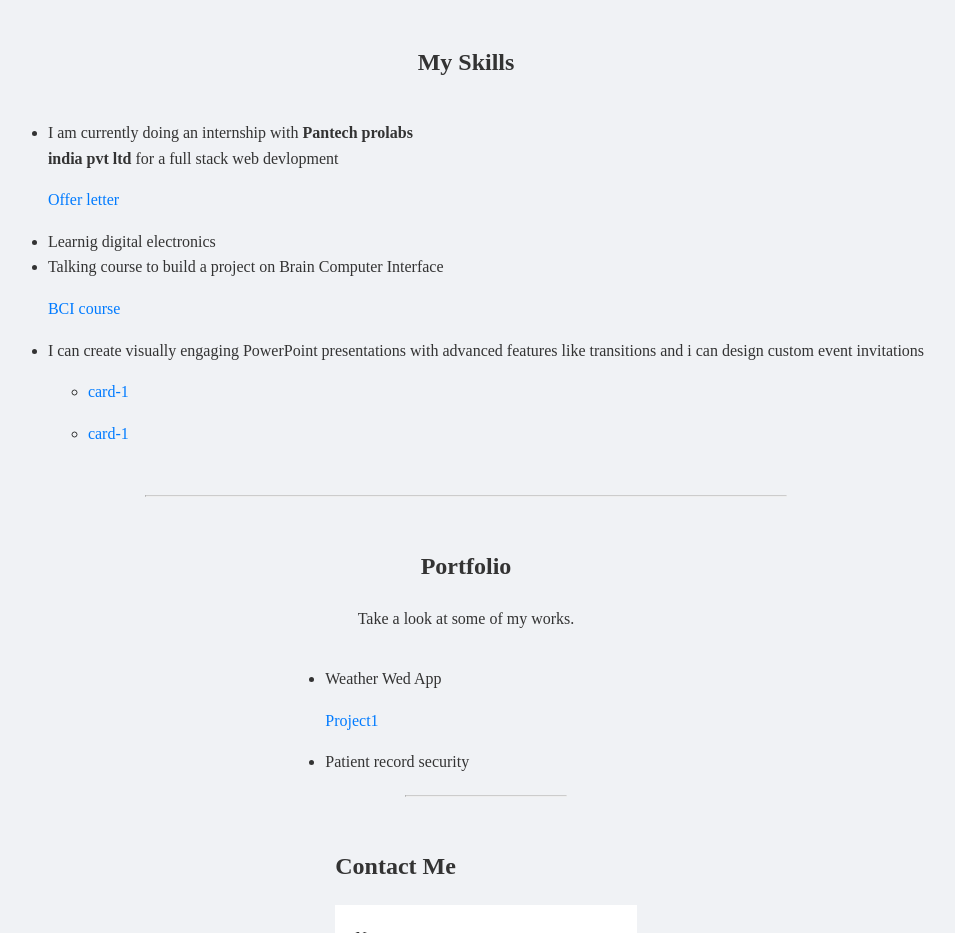
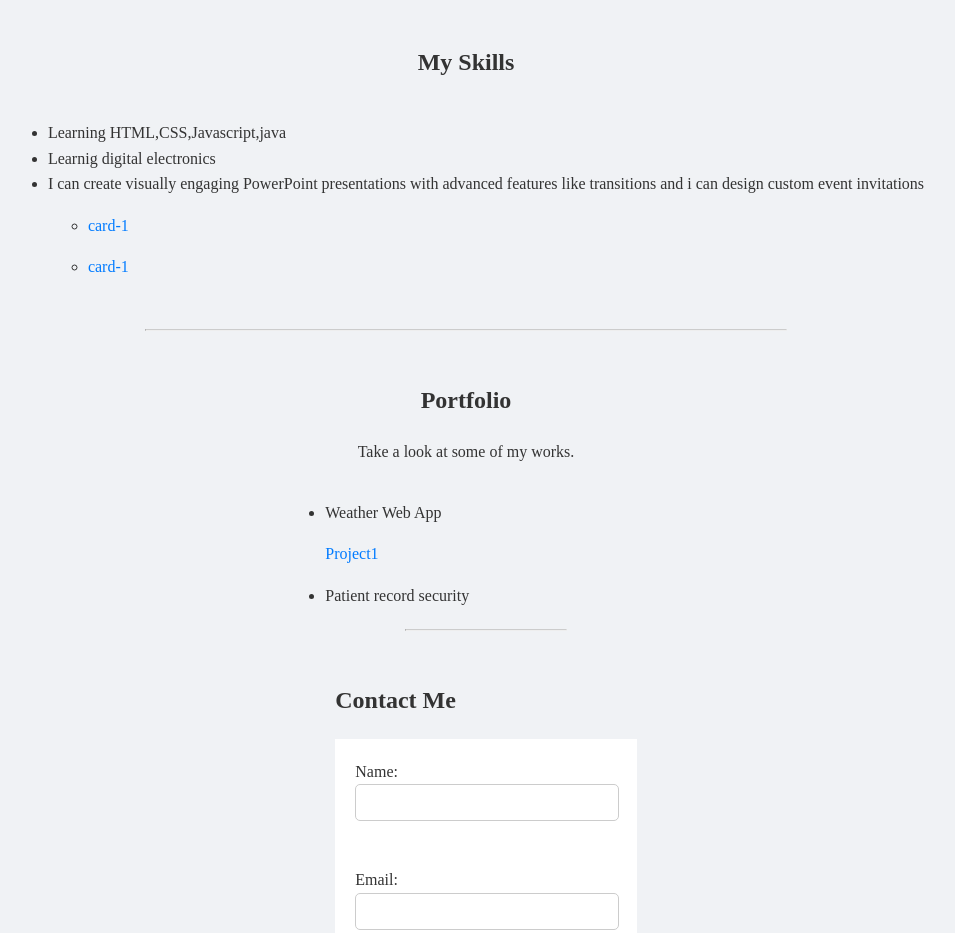
Before and after one commit to Ganavi-gowda-am/ganavi, a plain HTML site: page index.html in a window 1280 px wide. Shown: the part 900-1833 px from the top of the page, without its empty margins (174-1129 px from the left). Drawn offline with Linux system fonts and the light colour scheme; a web font is replaced by a local one.

Commit message:
Update index.html

```diff
--- a/index.html
+++ b/index.html
@@ -40,14 +40,9 @@ Welcome to My World!<br><p style="font-size: 20px">This is Ganavi, a Tech Enthus
 <tr>
     <td>
         <ul style="text-align:left;">
-            <li>I am currently doing an internship with <b>Pantech prolabs <br>
-                india pvt ltd </b> for a full  stack web devlopment<br>
-                <p><a href="offer letter.jpeg">Offer letter</a></p></li>
+            <li>Learning HTML,CSS,Javascript,java</li>
             <li>Learnig digital electronics</li>
-            <li>
-                Talking course to build a project on Brain Computer Interface<br>
-                <p><a href="bci.jpeg">BCI course</a></p>
-            </li>
+
 
             <li>I can create visually engaging PowerPoint presentations with advanced features like transitions and i can design custom event invitations </li>
 <ul>
@@ -70,7 +65,7 @@ Welcome to My World!<br><p style="font-size: 20px">This is Ganavi, a Tech Enthus
         <tr>
             <td>
                 <ul style="text-align:left;">
-                    <li>Weather Wed App<br>
+                    <li>Weather Web App<br>
                         <p><a href="https://ganavi-gowda-am.github.io/Weather-app/">Project1</a></p></li>
 
                             <li>Patient record security</li>
```
